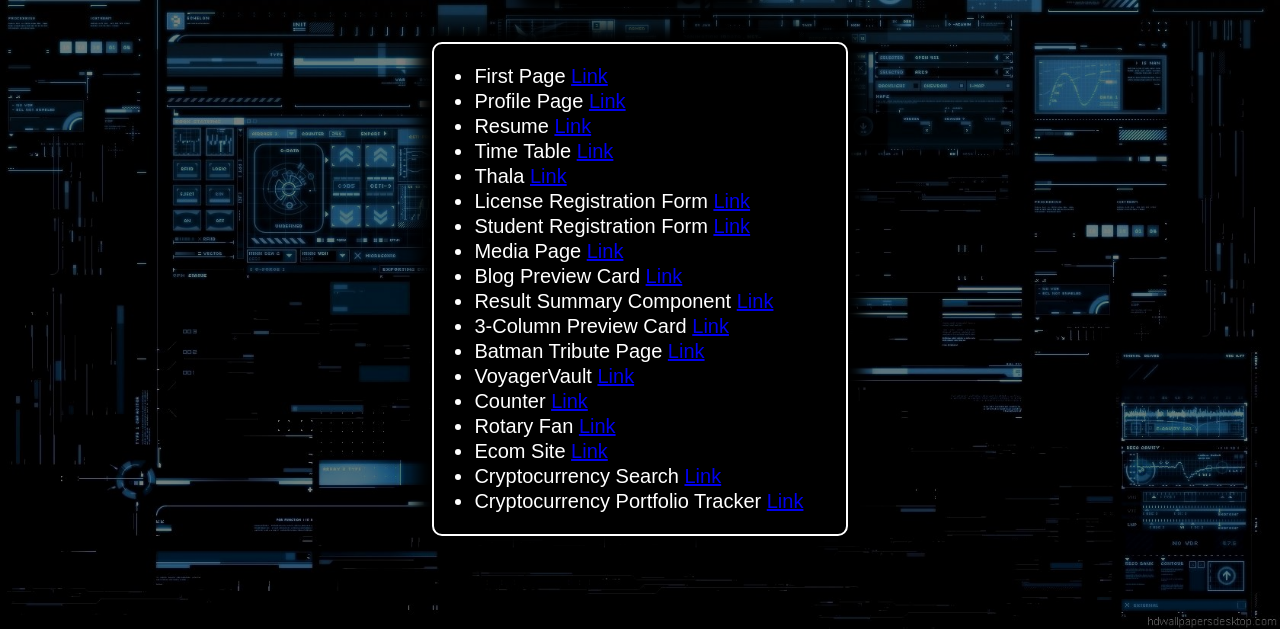
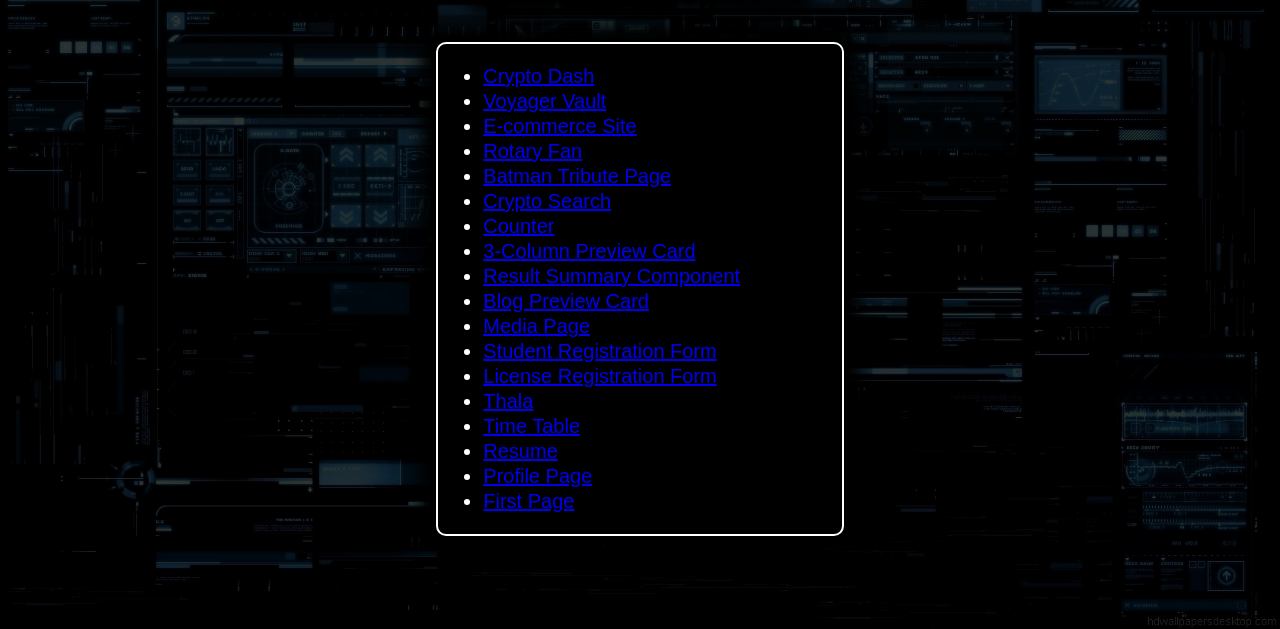
Before and after one commit to maharana-deb/Project-Frontend, a plain HTML site: page index.html in a window 1280 px wide. Shown: the part 171-800 px from the top of the page. Drawn offline with Linux system fonts and the light colour scheme.

Commit message:
cheat codes

```diff
--- a/VoyagerVault/style.css
+++ b/VoyagerVault/style.css
@@ -15,7 +15,6 @@
   padding: 10px;
   padding-left: 20px;
   margin-right: 20px;
-  position: fixed;
 }
 
 .quote2 {
--- a/index.html
+++ b/index.html
@@ -3,30 +3,30 @@
 <head>
     <meta charset="UTF-8">
     <meta name="viewport" content="width=device-width, initial-scale=1.0">
-    <title>Main Page</title>
+    <title>Frontend Portfolio</title>
     <link rel="stylesheet" href="./style.css">
 </head>
 <body>
-    <h2>Main Page</h2>
+    <h2>Frontend Portfolio</h2>
     <ul>
-        <li>First Page <a href="./First Page/index.html" target="_blank">Link</a></li>
-        <li>Profile Page <a href="./profile-Page/index.html" target="_blank">Link</a></li>
-        <li>Resume <a href="./Resume/index.html" target="_blank">Link</a></li>
-        <li>Time Table <a href="./Table/index.html" target="_blank">Link</a></li>
-        <li>Thala <a href="./Thala/index.html" target="_blank">Link</a></li>
-        <li>License Registration Form <a href="./License Form/index.html" target="_blank">Link</a></li>
-        <li>Student Registration Form <a href="./Student Form/index.html" target="_blank">Link</a></li>
-        <li>Media Page <a href="./Media/index.html" target="_blank">Link</a></li>
-        <li>Blog Preview Card <a href="./Flex/index.html" target="_blank">Link</a></li>
-        <li>Result Summary Component <a href="./Results Summary Component/index.html" target="_blank">Link</a></li>
-        <li>3-Column Preview Card <a href="./3-column-preview-card-component-main/index.html" target="_blank">Link</a></li>
-        <li>Batman Tribute Page <a href="./Batman/index.html" target="_blank">Link</a></li>
-        <li>VoyagerVault <a href="./VoyagerVault/index.html" target="_blank">Link</a></li>
-        <li>Counter <a href="./Counter/index.html" target="_blank">Link</a></li>
-        <li>Rotary Fan <a href="./Fan/index.html" target="_blank">Link</a></li>
-        <li>Ecom Site <a href="./Ecom/index.html" target="_blank">Link</a></li>
-        <li>Cryptocurrency Search <a href="./Crypto1/index.html" target="_blank">Link</a></li>
-        <li>Cryptocurrency Portfolio Tracker <a href="./Crypto2/index.html" target="_blank">Link</a></li>
+        <li><a href="./Crypto2/index.html" target="_blank">Crypto Dash </a></li>
+        <li><a href="./VoyagerVault/index.html" target="_blank">Voyager Vault </a></li>
+        <li><a href="./Ecom/index.html" target="_blank">E-commerce Site </a></li>
+        <li><a href="./Fan/index.html" target="_blank">Rotary Fan </a></li>
+        <li><a href="./Batman/index.html" target="_blank">Batman Tribute Page </a></li>
+        <li><a href="./Crypto1/index.html" target="_blank">Crypto Search </a></li>
+        <li><a href="./Counter/index.html" target="_blank">Counter </a></li>
+        <li><a href="./3-column-preview-card-component-main/index.html" target="_blank">3-Column Preview Card </a></li>
+        <li><a href="./Results Summary Component/index.html" target="_blank">Result Summary Component </a></li>
+        <li><a href="./Flex/index.html" target="_blank">Blog Preview Card </a></li>
+        <li><a href="./Media/index.html" target="_blank">Media Page </a></li>
+        <li><a href="./Student Form/index.html" target="_blank">Student Registration Form </a></li>
+        <li><a href="./License Form/index.html" target="_blank">License Registration Form </a></li>
+        <li><a href="./Thala/index.html" target="_blank">Thala </a></li>
+        <li><a href="./Table/index.html" target="_blank">Time Table </a></li>
+        <li><a href="./Resume/index.html" target="_blank">Resume </a></li>
+        <li><a href="./profile-Page/index.html" target="_blank">Profile Page </a></li>
+        <li><a href="./First Page/index.html" target="_blank">First Page </a></li>
     </ul>
 </body>
 </html>
--- a/style.css
+++ b/style.css
@@ -27,14 +27,14 @@
     background-size: cover;
     background-attachment: fixed;
     height: 100vh;
-    opacity: 0.5;
+    opacity: 0.2;
     z-index: -1;
 }
 
 h2{
     color: white;
     background-color: black;
-    width: 15vw;
+    width: 23vw;
     height: 6vh;
     display: flex;
     justify-content: center;
@@ -48,8 +48,8 @@
 h2:hover{
     color: white;
     background-color: black;
-    width: 15vw;
-    height: 6vh;
+    width: 24vw;
+    height: 6.5vh;
     border-radius: 5px;
     padding: 10px;
     border: 2px solid white;
@@ -58,26 +58,26 @@
 
 ul{
     padding-top: 20px;
-    width: 29vw;
+    width: 28vw;
     color: white;
     background-color: black;
     border: 2px solid white;
     box-shadow: 0px 0px 15px 15px black;
     border-radius: 10px;
     padding-bottom: 20px;
-    padding-left: 40px;
+    padding-left: 45px;
     line-height: 25px;
 }
 
 ul:hover{
     padding-top: 20px;
-    width: 29vw;
+    width: 28.5vw;
     color: white;
     background-color: black;
     border: 2px solid white;
     box-shadow: 0px 0px 10px 10px rgba(0, 0, 255, 0.651);
     border-radius: 10px;
     padding-bottom: 20px;
-    padding-left: 40px;
+    padding-left: 45px;
     line-height: 25px;
 }
```
Also changed, not shown: Batman/style.css (line endings or trailing spaces).
